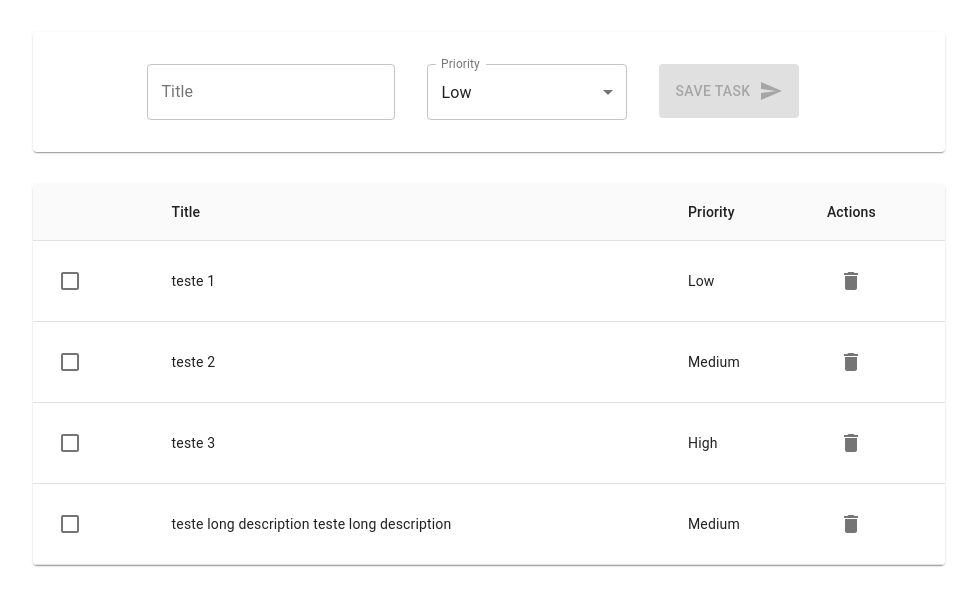
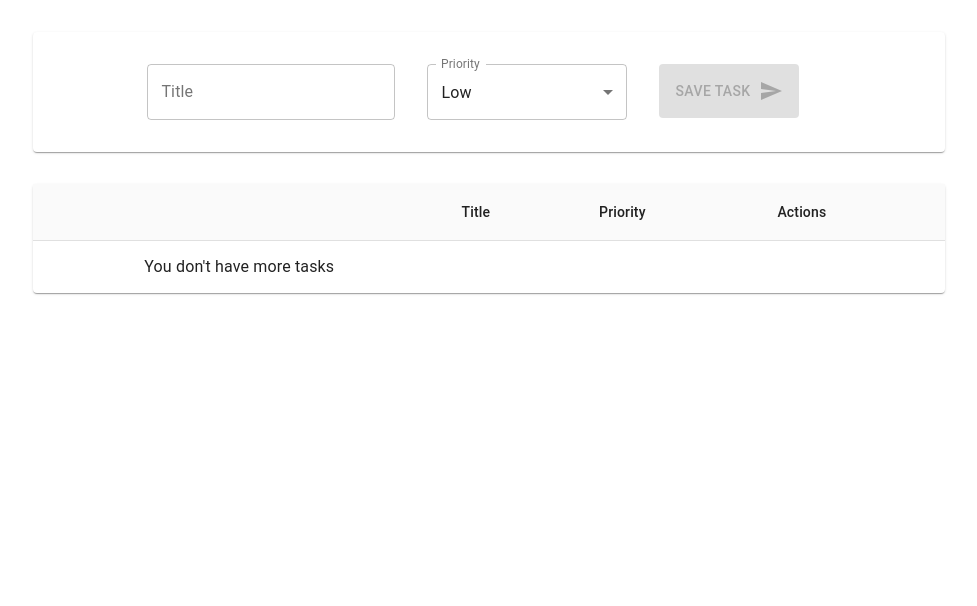
Before and after one commit to guilhermekuni/react-hooks-todo-list, a React (Create React App) app: page / in a window 1280 px wide. Shown: the top 606 px of the page, without its empty margins (151-1128 px from the left). Built offline with nearby package versions, Linux system fonts and the light colour scheme.

Commit message:
Removes test mock and implements no tasks message

```diff
--- a/src/components/TaskList.js
+++ b/src/components/TaskList.js
@@ -1,5 +1,5 @@
 import React, { useContext } from 'react';
-import { Table, TableBody, TableRow, TableCell, TableHead, Paper } from '@material-ui/core/';
+import { Table, TableBody, TableRow, TableCell, TableHead, Paper, Typography, Grid } from '@material-ui/core/';
 
 import { TaskContext } from '../screens/Home';
 import TaskListItem from '../components/TaskListItem';
@@ -21,7 +21,17 @@ export default function TaskList() {
           </TableHead>
           <TableBody>
             {
-              tasks.map((item, index) => <TaskListItem key={index} task={item}></TaskListItem>)
+              tasks.length > 0 ? (
+                tasks.map((item, index) => <TaskListItem key={index} task={item}></TaskListItem>))
+                : (
+                  <>
+                    <br />
+                    <Grid container direction="row" justify="center" alignItems="center" spacing={1}>
+                      <Typography>You don't have more tasks</Typography>
+                    </Grid>
+                    <br />
+                  </>
+                )
             }
           </TableBody>
         </Table>
--- a/src/screens/Home.js
+++ b/src/screens/Home.js
@@ -7,14 +7,7 @@ import TaskForm from '../components/TaskForm';
 export const TaskContext = createContext();
 
 export default function Home() {
-  const mockTasks = [
-    { id: 1, title: 'teste 1', done: false, level: 1 },
-    { id: 2, title: 'teste 2', done: false, level: 2 },
-    { id: 3, title: 'teste 3', done: false, level: 3 },
-    { id: 4, title: 'teste long description teste long description', done: false, level: 2 },
-  ]
-
-  const [tasks, setTasks] = useState(mockTasks);
+  const [tasks, setTasks] = useState([]);
 
   useEffect(() => {
     const uncompletedTasks = tasks.filter(item => !item.done);
```
